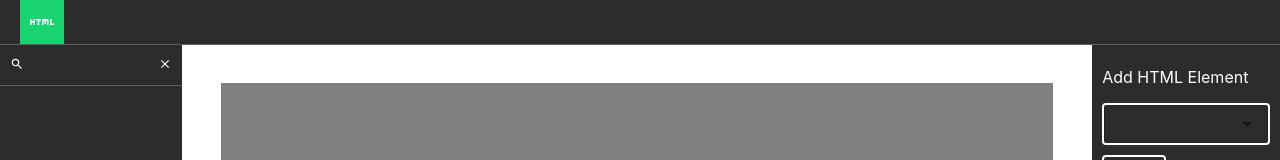
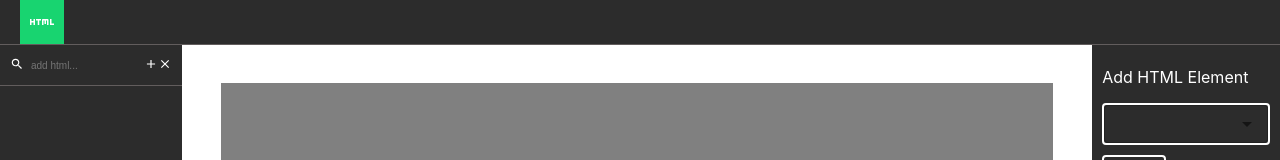
Before and after one commit to code735/Pagebuilder, a React (Create React App) app in the folder frontend/: page / in a window 1280 px wide. Both pictures are taken after a click on the element 42 px from the left and 22 px from the top of the page. Shown: the top 160 px of the page. Built offline with nearby package versions, Linux system fonts and the light colour scheme.

Commit message:
add html ( not functioning yet )

```diff
--- a/frontend/src/Components/Leftsidebar/LeftSidebar.scss
+++ b/frontend/src/Components/Leftsidebar/LeftSidebar.scss
@@ -9,9 +9,16 @@
         & { display: flex; align-items: center; gap: 5px; }
         svg { font-size: 14px; cursor: pointer; }
         p { font-weight: 600; font-size: 10px; margin: 0; }
-        .search-bar {
-          & { width: 70%; }
-          input { width: 100%; font-size: 12px; background: transparent;  color: #fff; border: none; outline: none; }
+        .searchbar-addicon-container {
+          & { display: flex; align-items: center; justify-content: space-between; }
+          .search-bar {
+            & { width: 70%; display: flex; align-items: center; }
+            input {
+              & { width: 100%; font-size: 12px; background: transparent;  color: #fff; border: none; outline: none; }
+              &::placeholder { font-size: 10px; }
+            }
+          }
+          .add-html-icon :hover { background: #000; }
         }
       }
 
--- a/frontend/src/Components/Leftsidebar/Leftsidebar.jsx
+++ b/frontend/src/Components/Leftsidebar/Leftsidebar.jsx
@@ -3,7 +3,7 @@ import { Autocomplete, Button, TextField } from '@mui/material'
 import { useDispatch, useSelector } from 'react-redux';
 import SearchOutlinedIcon from '@mui/icons-material/SearchOutlined';
 import { addRootHtmlElement, handleSwitchController } from '../../store/features/htmlElementCounterSlice';
-import CloseIcon from '@mui/icons-material/Close';
+import { Add, Close, CloseIcon } from '@mui/icons-material';
 
 export default function Leftsidebar() {
   // Redux
@@ -80,17 +80,22 @@ export default function Leftsidebar() {
               <SearchOutlinedIcon />
             </div>
             {
-              switchControlRedux === 'add-html' ? <div className="search-bar">
-                <input type="text" />
+              switchControlRedux === 'add-html' ? <div className="searchbar-addicon-container">
+                <div className="search-bar">
+                  <input type="text" placeholder='add html...'/>
+                </div>
+                <div className="add-html-icon">
+                  <Add />
+                </div>
               </div> : <div className="search-option-text">
                 <p>DOM</p>
               </div>
             }
           </div>
-          <div className="close-option" onClick={()=>{
+          <div className="close-option" onClick={() => {
             dispatch(handleSwitchController("off"));
           }}>
-            <CloseIcon />
+            <Close />
           </div>
         </div>
       </div>
```
